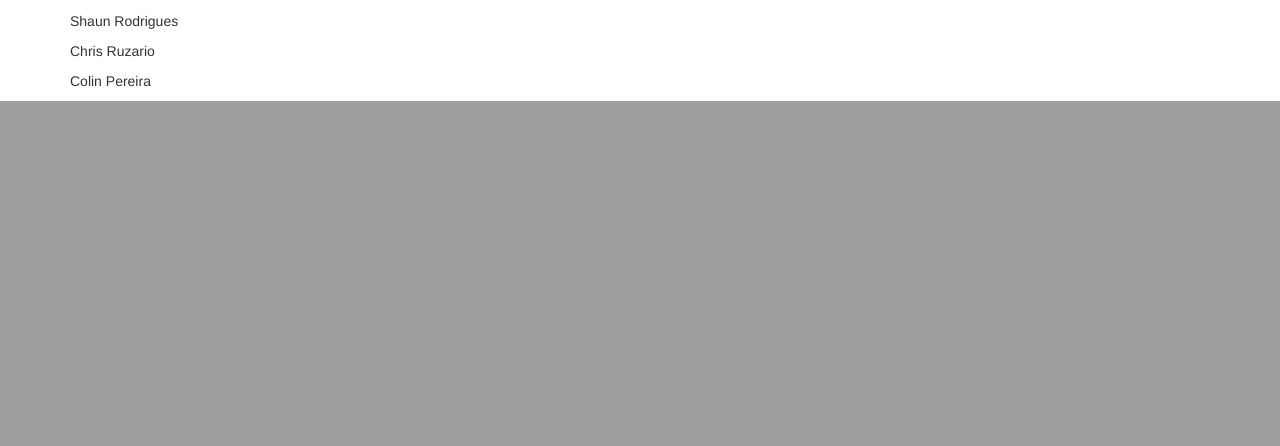
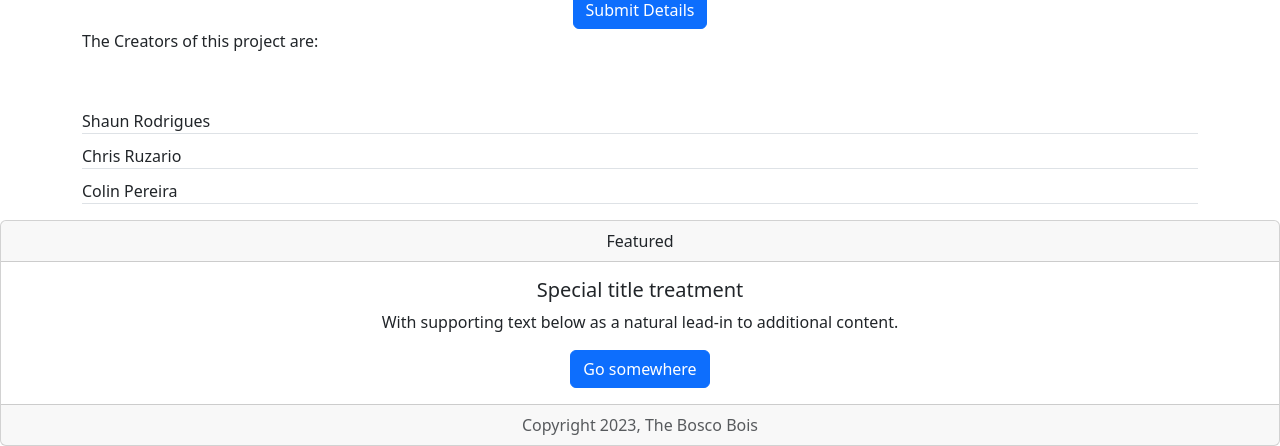
Before and after one commit to TheShaunRodrigues/dssproject, a Flask app: page / in a window 1280 px wide. Shown: the part 1038-1484 px from the top of the page. Before the commit the page ends 1139 px from the top, so only its background shows below. Run offline with Flask 3, Linux system fonts and the light colour scheme.

Commit message:
Part one complete

```diff
--- /dev/null
+++ b/templates/footer.html
@@ -0,0 +1,13 @@
+<div class="card text-center">
+  <div class="card-header">
+    Featured
+  </div>
+  <div class="card-body">
+    <h5 class="card-title">Special title treatment</h5>
+    <p class="card-text">With supporting text below as a natural lead-in to additional content.</p>
+    <a href="#" class="btn btn-primary">Go somewhere</a>
+  </div>
+  <div class="card-footer text-body-secondary">
+    Copyright 2023, The Bosco Bois
+  </div>
+</div>
--- a/templates/home.html
+++ b/templates/home.html
@@ -4,7 +4,7 @@
   <title>DSS for HSD</title>
   <meta charset="utf-8">
   <meta name="viewport" content="width=device-width, initial-scale=1">
-  <link rel="stylesheet" href="https://cdn.jsdelivr.net/npm/bootstrap@3.4.1/dist/css/bootstrap.min.css" integrity="sha384-HSMxcRTRxnN+Bdg0JdbxYKrThecOKuH5zCYotlSAcp1+c8xmyTe9GYg1l9a69psu" crossorigin="anonymous">
+  <link href="https://cdn.jsdelivr.net/npm/bootstrap@5.3.2/dist/css/bootstrap.min.css" rel="stylesheet" integrity="sha384-T3c6CoIi6uLrA9TneNEoa7RxnatzjcDSCmG1MXxSR1GAsXEV/Dwwykc2MPK8M2HN" crossorigin="anonymous">
   <style>
     #banner{
       height:360 px;
@@ -14,6 +14,7 @@
   </style>
 </head>
 <body>
+  {%include 'nav.html'%}
   <div class="container">
     <h1 class="text-center mt-4 mb-4">Hello there</h1>
     <img class="img-fluid" id="banner" src="https://i0.wp.com/vitalflux.com/wp-content/uploads/2022/03/hate-speech-detection-using-machine-learning.png">
@@ -28,5 +29,6 @@
       {%endfor%}
     </p>
   </div>
+  {%include 'footer.html'%}
 </body>
 </html>
--- a/templates/mod.html
+++ b/templates/mod.html
@@ -4,7 +4,7 @@
   <title>DSS for HSD</title>
   <meta charset="utf-8">
   <meta name="viewport" content="width=device-width, initial-scale=1">
-  <link rel="stylesheet" href="https://cdn.jsdelivr.net/npm/bootstrap@3.4.1/dist/css/bootstrap.min.css" integrity="sha384-HSMxcRTRxnN+Bdg0JdbxYKrThecOKuH5zCYotlSAcp1+c8xmyTe9GYg1l9a69psu" crossorigin="anonymous">
+  <link href="https://cdn.jsdelivr.net/npm/bootstrap@5.3.2/dist/css/bootstrap.min.css" rel="stylesheet" integrity="sha384-T3c6CoIi6uLrA9TneNEoa7RxnatzjcDSCmG1MXxSR1GAsXEV/Dwwykc2MPK8M2HN" crossorigin="anonymous">
   <style>
     #banner{
       height:360 px;
--- /dev/null
+++ b/templates/nav.html
@@ -0,0 +1,9 @@
+<nav class="navbar shadow-sm fixed-top bg-white">
+  <div class="container-fluid">
+    <a class="navbar-brand" href="#">
+      <img src="static/speech-bubble-145979_1280.png" alt="Logo" width="30" height="24" class="d-inline-block align-text-top">
+      DSS for Hate Speech Detection
+    </a>
+  </div>
+</nav>
+<div style="height:56px"></div>
```
Also changed, not shown: pyproject.toml (added, +27 -0 lines), static/speech-bubble-145979_1280.png (added), 2 other files.
